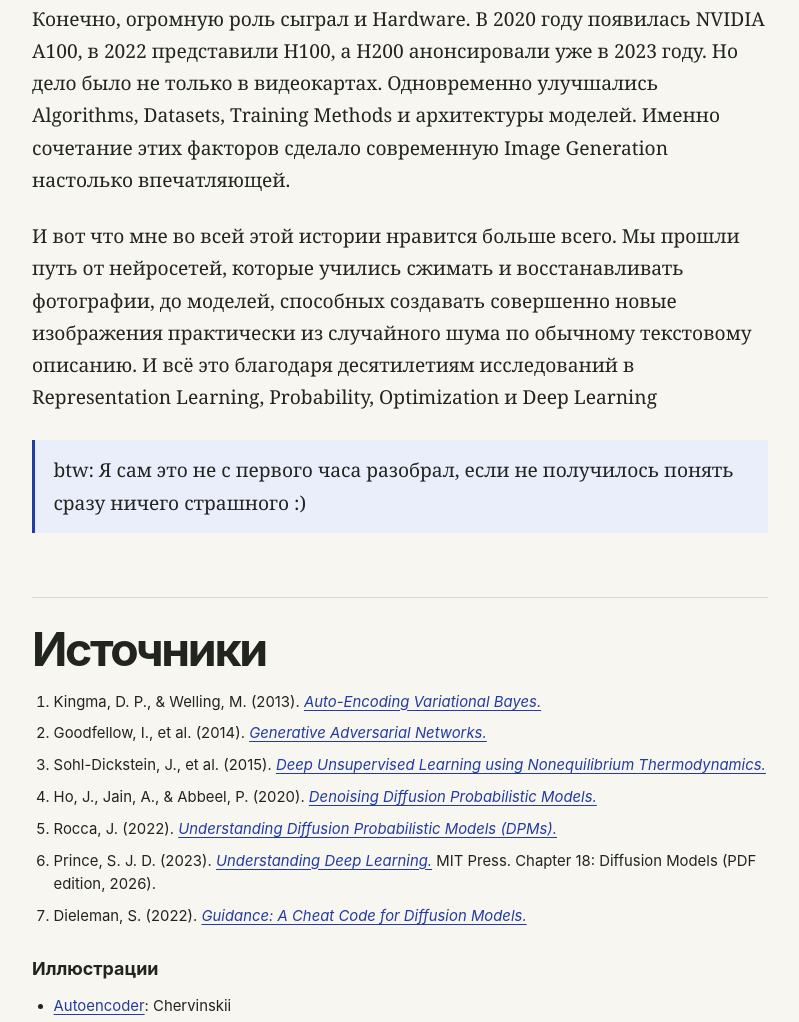
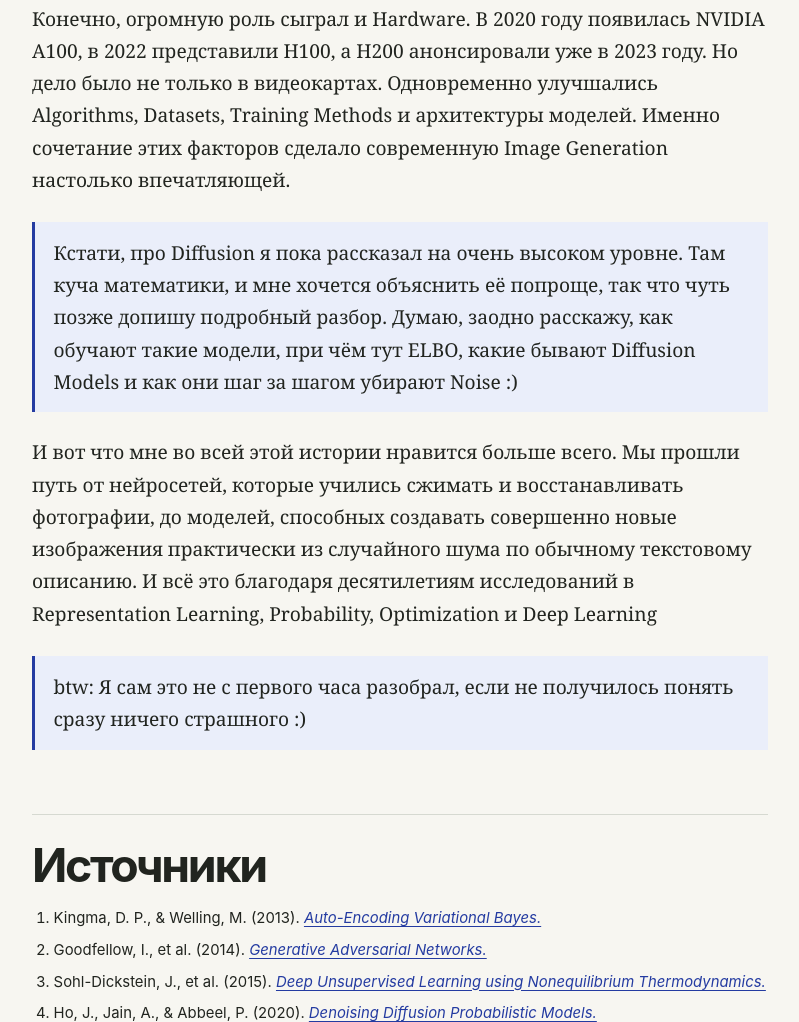
Before and after one commit to kuromi1kow/ai-image-generation, a plain HTML site: page index.html in a window 1280 px wide. Shown: the part 6163-7185 px from the top of the page, without its empty margins (400-1199 px from the left). Drawn offline with Linux system fonts and the light colour scheme.

Commit message:
Add author note on the diffusion overview

```diff
--- a/index.html
+++ b/index.html
@@ -83,6 +83,9 @@
           <p>Diffusion Models. И вот здесь начинается моя любимая часть. В 2015 году Jascha Sohl-Dickstein и его коллеги представили один из фундаментальных подходов к современным Diffusion Models, вдохновлённый неравновесной термодинамикой. Логика была совершенно другой. Представьте, что у нас есть фотография и мы начинаем постепенно добавлять к ней Gaussian Noise. Сначала изображение немного портится, затем становится всё более шумным, пока практически не превращается в Random Noise. Это Forward Diffusion Process. А теперь мы обучаем Neural Network выполнять обратную задачу, постепенно убирать Noise и восстанавливать структуру изображения. Это Reverse Diffusion Process. После обучения модель может начинать не с оригинальной фотографии, а с Random Noise и постепенно превращать его в совершенно новое изображение. То есть нейросеть учится закономерностям данных через процесс Denoising. Но почему уже в 2015 году у нас не было современных AI Image Generators? Потому что между научной идеей и массовым продуктом огромная дистанция. Diffusion Models требовали много вычислений, генерация была медленной, а многие алгоритмические улучшения ещё не существовали.</p>
           <p>DDPM. В 2020 году Jonathan Ho, Ajay Jain и Pieter Abbeel представили работу Denoising Diffusion Probabilistic Models. Это один из ключевых прорывов современного Image Generation. Исследователи улучшили подход к Training и показали, что Diffusion Models способны генерировать изображения очень высокого качества. А дальше всё начало ускоряться. В 2021 году OpenAI представила первую DALL·E, которая использовала Autoregressive Transformer. А уже в 2022 году появилась DALL·E 2, основанная на Diffusion. Примерно тогда же вышел Stable Diffusion, который сделал Text-to-Image Generation намного доступнее. Теперь человек мог просто написать «A cat wearing a spacesuit on Mars», и модель генерировала совершенно новое изображение по текстовому описанию. Это называется Text Conditioning, когда текст управляет процессом генерации изображения.</p>
           <p>Конечно, огромную роль сыграл и Hardware. В 2020 году появилась NVIDIA A100, в 2022 представили H100, а H200 анонсировали уже в 2023 году. Но дело было не только в видеокартах. Одновременно улучшались Algorithms, Datasets, Training Methods и архитектуры моделей. Именно сочетание этих факторов сделало современную Image Generation настолько впечатляющей.</p>
+          <aside id="diffusion-note" class="author-note">
+            <p>Кстати, про Diffusion я пока рассказал на очень высоком уровне. Там куча математики, и мне хочется объяснить её попроще, так что чуть позже допишу подробный разбор. Думаю, заодно расскажу, как обучают такие модели, при чём тут ELBO, какие бывают Diffusion Models и как они шаг за шагом убирают Noise :)</p>
+          </aside>
         </section>
           <div class="conclusion">
             <p>И вот что мне во всей этой истории нравится больше всего. Мы прошли путь от нейросетей, которые учились сжимать и восстанавливать фотографии, до моделей, способных создавать совершенно новые изображения практически из случайного шума по обычному текстовому описанию. И всё это благодаря десятилетиям исследований в Representation Learning, Probability, Optimization и Deep Learning</p>
```
